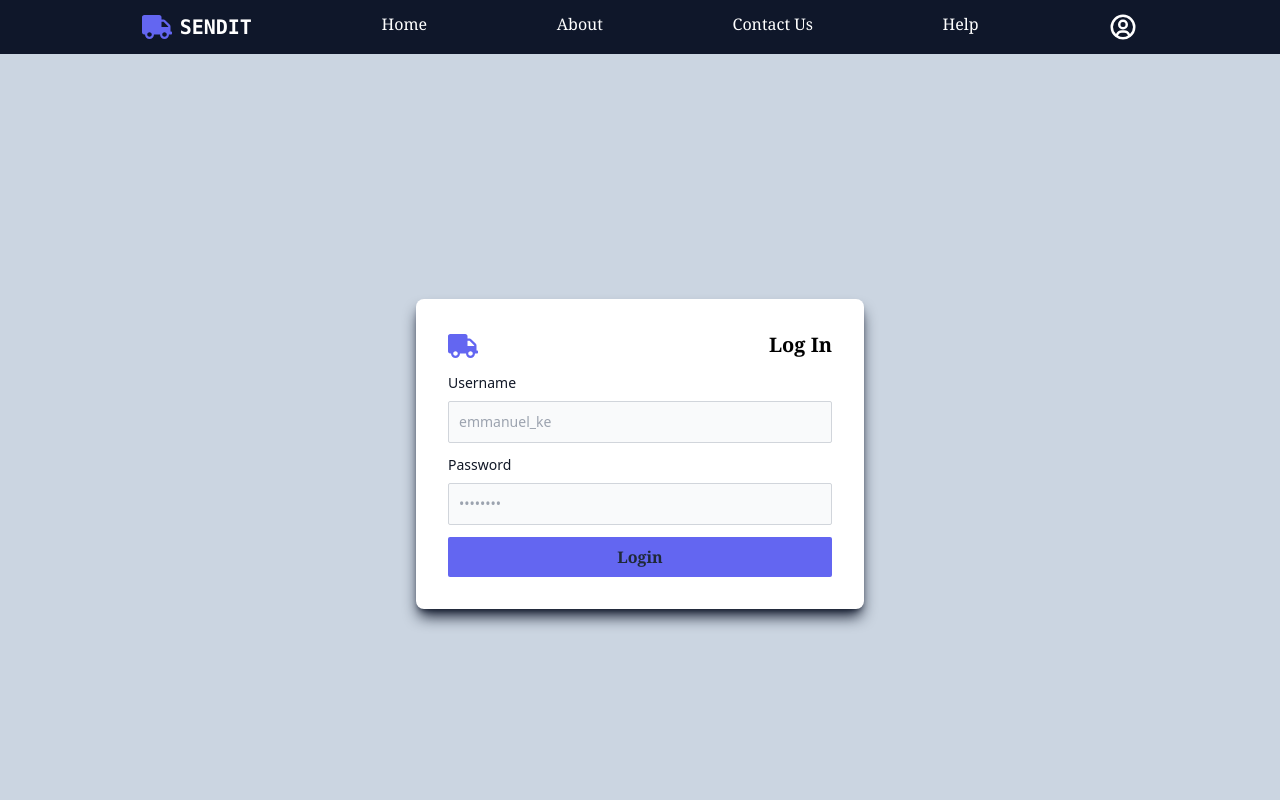
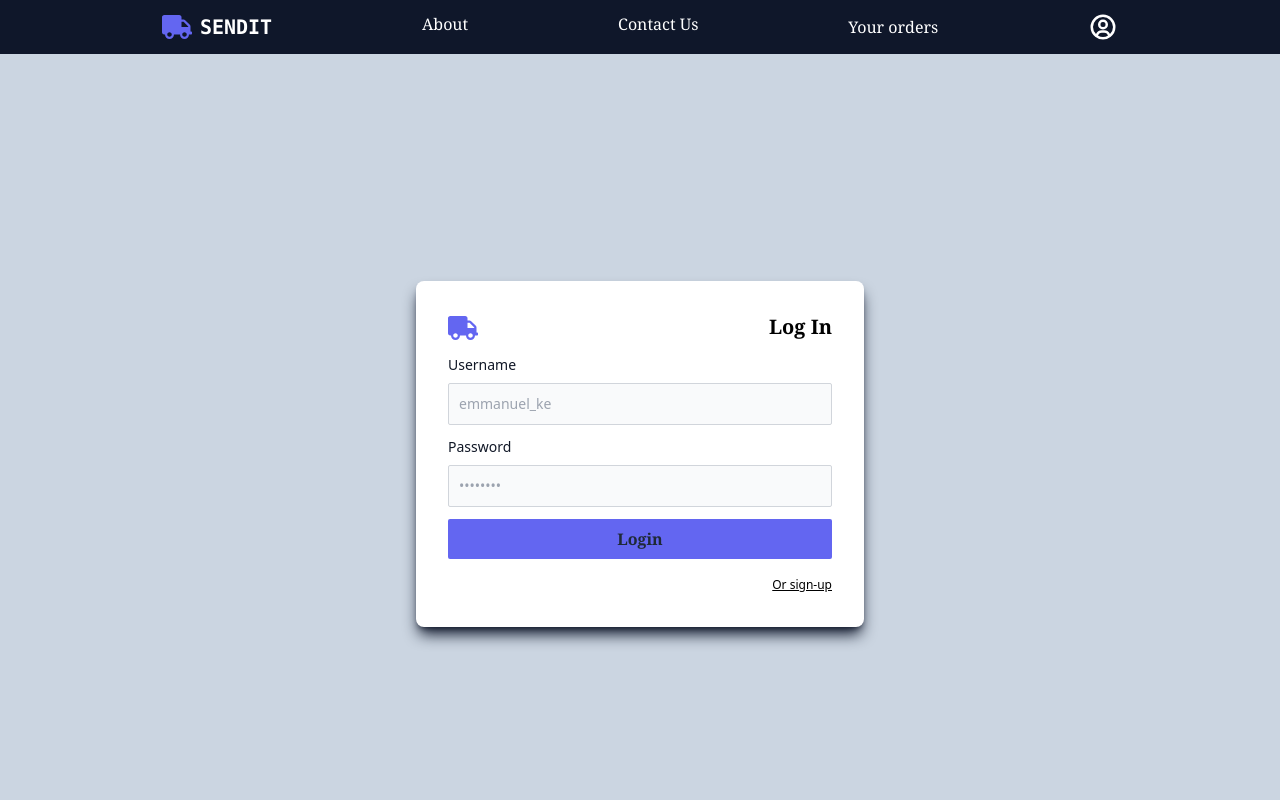
Before and after one commit to njugunaemilly/Sendit-frontend, a React (Create React App) app: page /login in a window 1280 px wide. Shown: the top 800 px of the page. Built offline with nearby package versions, Linux system fonts and the light colour scheme; no server answers.

Commit message:
Use the logged in user in the nav

```diff
--- a/src/components/GetStarted.jsx
+++ b/src/components/GetStarted.jsx
@@ -1,4 +1,22 @@
+import { useSelector } from "react-redux";
+import { useNavigate } from "react-router-dom";
+import Swal from "sweetalert2";
 export default function GetStarted() {
+  const { user } = useSelector((state) => state.loggedIn);
+  const navigate = useNavigate();
+
+  function makeOrder () {
+    if(user.id){
+      navigate("/make-order");
+    } else {
+      Swal.fire({
+        icon: "error",
+        title: "You have to be logged in to make an order",
+        timer: 1500,
+      });
+      setTimeout(() => navigate("/login"), 1500);
+    }
+  }
   return (
     <div className="bg-white">
       <div className="mx-auto max-w-7xl py-24 sm:px-6 sm:py-32 lg:px-8">
@@ -11,7 +29,7 @@ export default function GetStarted() {
             anim id veniam aliqua proident excepteur commodo do ea.
           </p>
           <div className="mt-10 flex items-center justify-center gap-x-6">
-            <button className="rounded-md bg-white px-3.5 py-1.5 text-base font-semibold leading-7 text-gray-900 shadow-sm hover:bg-gray-100 focus-visible:outline focus-visible:outline-2 focus-visible:outline-offset-2 focus-visible:outline-white">
+            <button onClick={makeOrder} className="rounded-md bg-white px-3.5 py-1.5 text-base font-semibold leading-7 text-gray-900 shadow-sm hover:bg-gray-100 focus-visible:outline focus-visible:outline-2 focus-visible:outline-offset-2 focus-visible:outline-white">
               Make an Order
             </button>
           </div>
--- a/src/components/Hero.jsx
+++ b/src/components/Hero.jsx
@@ -2,9 +2,10 @@ import { useState } from "react";
 import { Dialog } from "@headlessui/react";
 import { XMarkIcon } from "@heroicons/react/24/outline";
 import { Link } from "react-router-dom";
-// import Link from 'react-router-dom'
+import { useSelector } from "react-redux";
 
 export default function Hero() {
+  const { user } = useSelector((state) => state.loggedIn);
   const [mobileMenuOpen, setMobileMenuOpen] = useState(false);
 
   return (
@@ -85,21 +86,22 @@ export default function Hero() {
               fugiat aliqua.
             </p>
             <div className="mt-10 flex items-center justify-center gap-x-6">
+              {!user.id && (
                 <Link
                   to="/sign-up"
                   className="rounded-md bg-indigo-500 px-3.5 py-1.5 text-base font-semibold leading-7 text-white shadow-sm hover:bg-indigo-400 focus-visible:outline focus-visible:outline-2 focus-visible:outline-offset-2 focus-visible:outline-indigo-400"
                 >
                   Get started
                 </Link>
+              )}
+              {!user.id && (
                 <Link
                   to="/login"
                   className="rounded-md bg-white px-3.5 py-1.5 text-base font-semibold leading-7 text-black shadow-sm hover:bg-indigo-400 focus-visible:outline focus-visible:outline-2 focus-visible:outline-offset-2 focus-visible:outline-indigo-400"
                 >
                   Log In
                 </Link>
-              {/* <a href="#" className="text-base font-semibold leading-7 text-white">
-                Learn more <span aria-hidden="true">→</span>
-              </a> */}
+              )}
             </div>
           </div>
         </div>
--- a/src/components/Nav.jsx
+++ b/src/components/Nav.jsx
@@ -1,19 +1,64 @@
 import React from "react";
 import { FaTruck } from "react-icons/fa";
 import { BiUserCircle } from "react-icons/bi";
+import { Link, useNavigate } from "react-router-dom";
+import { useSelector, useDispatch } from "react-redux";
+import { logoutUser } from "../slices/loggedInUserSlice";
+import Swal from "sweetalert2";
 
 function Nav() {
+  const { user } = useSelector((state) => state.loggedIn);
+  const navigate = useNavigate();
+  const dispatch = useDispatch();
+
+  function logout() {
+    if (user.id) {
+      fetch("/logout", {
+        method: "delete",
+      }).then((res) => {
+        if (res.status === 204) {
+          dispatch(logoutUser());
+          setTimeout(() => navigate("/"), 1000);
+        }
+      });
+    }
+  }
+
+  function orders() {
+    if (user.id) {
+      navigate("/orders");
+    } else {
+      Swal.fire({
+        icon: "error",
+        title: "You have to be logged in to see your orders",
+        timer: 1500,
+      });
+      setTimeout(() => navigate("/login"), 1500);
+    }
+  }
   return (
     <div className="bg-slate-900 p-3 font-serif">
       <ul className="flex flex-row justify-evenly">
-        <li className="flex gap-2 items-center">
-          <span className="text-3xl text-indigo-500"><FaTruck /></span>
+        <Link to="/" className="flex gap-2 items-center">
+          <span className="text-3xl text-indigo-500">
+            <FaTruck />
+          </span>
           <h1 className="text-white font-mono font-bold text-xl">SENDIT</h1>
-        </li>
-        <li className="text-white">Home</li>
-        <li className="text-white">About</li>
-        <li className="text-white">Contact Us</li>
-        <li className="text-white">Help</li>
+        </Link>
+        <Link to="/about" className="text-white">
+          About
+        </Link>
+        <Link to="/contact-us" className="text-white">
+          Contact Us
+        </Link>
+        <button onClick={orders} className="text-white">
+          Your orders
+        </button>
+        {user.id && (
+          <button onClick={logout} className="text-white">
+            Log out
+          </button>
+        )}
         <li className="text-white text-3xl">
           <BiUserCircle />
         </li>
--- a/src/pages/Homepage.jsx
+++ b/src/pages/Homepage.jsx
@@ -1,22 +1,23 @@
-import React from "react";
+import React, { useEffect } from "react";
 import Hero from "../components/Hero";
 import Nav from "../components/Nav";
 import Info from "../components/Info";
 import GetStarted from "../components/GetStarted";
 import Footer from "../components/Footer";
-import { useSelector } from "react-redux";
+import { useDispatch } from "react-redux";
+import { getLoggedInUser } from "../slices/loggedInUserSlice";
 
 function Homepage() {
-  const {user, loading} = useSelector((state) => state.loggedIn)
-  if(!loading){
-    console.log(user);
-  }
+  const dispatch = useDispatch()
+  useEffect(() => {
+    dispatch(getLoggedInUser());
+  }, [dispatch]);
   return (
     <div>
       <Nav />
       <Hero />
+      <GetStarted />
       <Info />
-      <GetStarted />
       <Footer />
     </div>
   );
--- a/src/pages/Login.jsx
+++ b/src/pages/Login.jsx
@@ -3,8 +3,7 @@ import Nav from "../components/Nav";
 import { FaTruck } from "react-icons/fa";
 import Footer from "../components/Footer";
 import Swal from "sweetalert2";
-import { useNavigate } from "react-router-dom";
-
+import { Link, useNavigate } from "react-router-dom";
 
 function Login() {
   const navigate = useNavigate();
@@ -46,7 +45,6 @@ function Login() {
             timer: 1500,
           });
           setTimeout(() => navigate("/"), 1500);
-
         } else {
           setErrors(data.errors);
         }
@@ -114,6 +112,9 @@ function Login() {
                   Login
                 </button>
               </form>
+              <div className=" text-right">
+                <Link to="/sign-up" className="text-xs underline text-bold">Or sign-up</Link>
+              </div>
             </div>
           </div>
         </div>
--- a/src/pages/SignUp.jsx
+++ b/src/pages/SignUp.jsx
@@ -3,7 +3,7 @@ import Nav from "../components/Nav";
 import { FaTruck } from "react-icons/fa";
 import Footer from "../components/Footer";
 import Swal from "sweetalert2";
-import { useNavigate } from "react-router-dom";
+import { Link, useNavigate } from "react-router-dom";
 
 
 function SignUp() {
@@ -183,6 +183,9 @@ function SignUp() {
                   Sign Up
                 </button>
               </form>
+              <div className=" text-right">
+                <Link to="/login" className="text-xs underline text-bold">Or login</Link>
+              </div>
             </div>
           </div>
         </div>
--- a/src/slices/loggedInUserSlice.js
+++ b/src/slices/loggedInUserSlice.js
@@ -5,7 +5,7 @@ export const getLoggedInUser = createAsyncThunk("user/getLoggedInUser", async ()
     .then(res => res.json());
 })
 
-
+export const logoutUser = () => ({ type: "user/logout" })
 const loggedInUser = createSlice({
     name: "loggedIn",
     initialState: {
@@ -22,6 +22,9 @@ const loggedInUser = createSlice({
         },
         [getLoggedInUser.rejected]: (state, action) => {
             state.loading = false;
+        },
+        'user/logout': (state, action) => {
+            state.user = {};
         }
     }
 })
```
Lines whose indentation alone changed are shown as unchanged.
